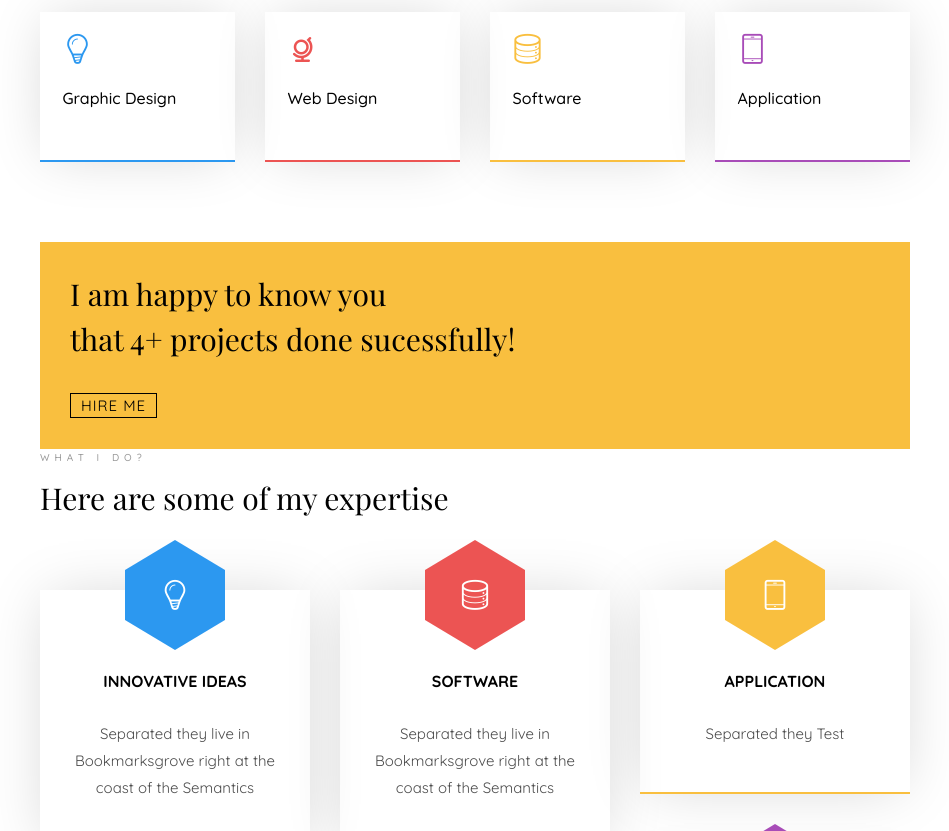
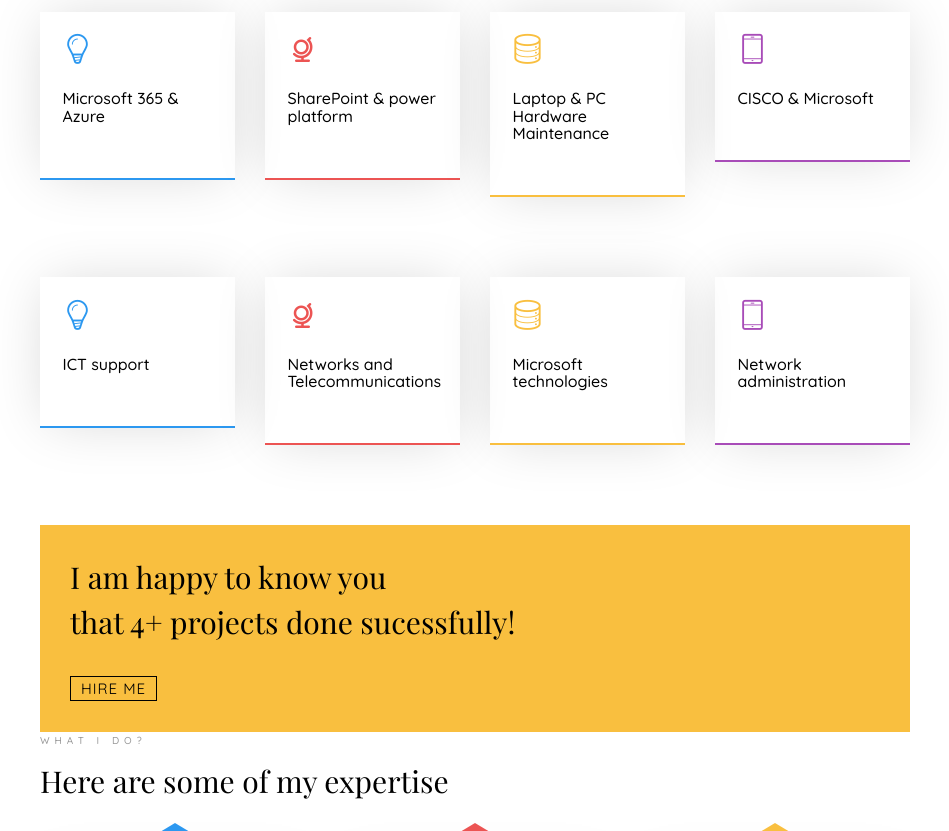
Before and after one commit to Senior-Mostafa/Portfolio, a plain HTML site: page index.html in a window 1280 px wide. Shown: the part 1225-2056 px from the top of the page, without its empty margins (315-1264 px from the left). Drawn offline with nearby package versions, Linux system fonts and the light colour scheme; files whose address does not match are found by name; a web font is replaced by a local one.

Commit message:
Update index.html

```diff
--- a/index.html
+++ b/index.html
@@ -149,27 +149,56 @@ Copyright <script>document.write(new Date().getFullYear());</script> All rights
 								<div class="col-md-3 animate-box" data-animate-effect="fadeInLeft">
 									<div class="services color-1">
 										<span class="icon2"><i class="icon-bulb"></i></span>
-										<h3>Graphic Design</h3>
+										<h3>Microsoft 365 & Azure </h3>
 									</div>
 								</div>
 								<div class="col-md-3 animate-box" data-animate-effect="fadeInRight">
 									<div class="services color-2">
 										<span class="icon2"><i class="icon-globe-outline"></i></span>
-										<h3>Web Design</h3>
+										<h3>SharePoint & power platform</h3>
 									</div>
 								</div>
 								<div class="col-md-3 animate-box" data-animate-effect="fadeInTop">
 									<div class="services color-3">
 										<span class="icon2"><i class="icon-data"></i></span>
-										<h3>Software</h3>
+										<h3>Laptop & PC Hardware Maintenance </h3>
 									</div>
 								</div>
 								<div class="col-md-3 animate-box" data-animate-effect="fadeInBottom">
 									<div class="services color-4">
 										<span class="icon2"><i class="icon-phone3"></i></span>
-										<h3>Application</h3>
+										<h3> CISCO  & Microsoft </h3>
 									</div>
 								</div>
+
+							</div>
+
+							<div class="row">
+								<div class="col-md-3 animate-box" data-animate-effect="fadeInLeft">
+									<div class="services color-1">
+										<span class="icon2"><i class="icon-bulb"></i></span>
+										<h3> ICT support </h3>
+									</div>
+								</div>
+								<div class="col-md-3 animate-box" data-animate-effect="fadeInRight">
+									<div class="services color-2">
+										<span class="icon2"><i class="icon-globe-outline"></i></span>
+										<h3> Networks and Telecommunications </h3>
+									</div>
+								</div>
+								<div class="col-md-3 animate-box" data-animate-effect="fadeInTop">
+									<div class="services color-3">
+										<span class="icon2"><i class="icon-data"></i></span>
+										<h3> Microsoft technologies </h3>
+									</div>
+								</div>
+								<div class="col-md-3 animate-box" data-animate-effect="fadeInBottom">
+									<div class="services color-4">
+										<span class="icon2"><i class="icon-phone3"></i></span>
+										<h3> Network administration </h3>
+									</div>
+								</div>
+
 							</div>
 							<div class="row">
 								<div class="col-md-12 animate-box" data-animate-effect="fadeInLeft">
```
